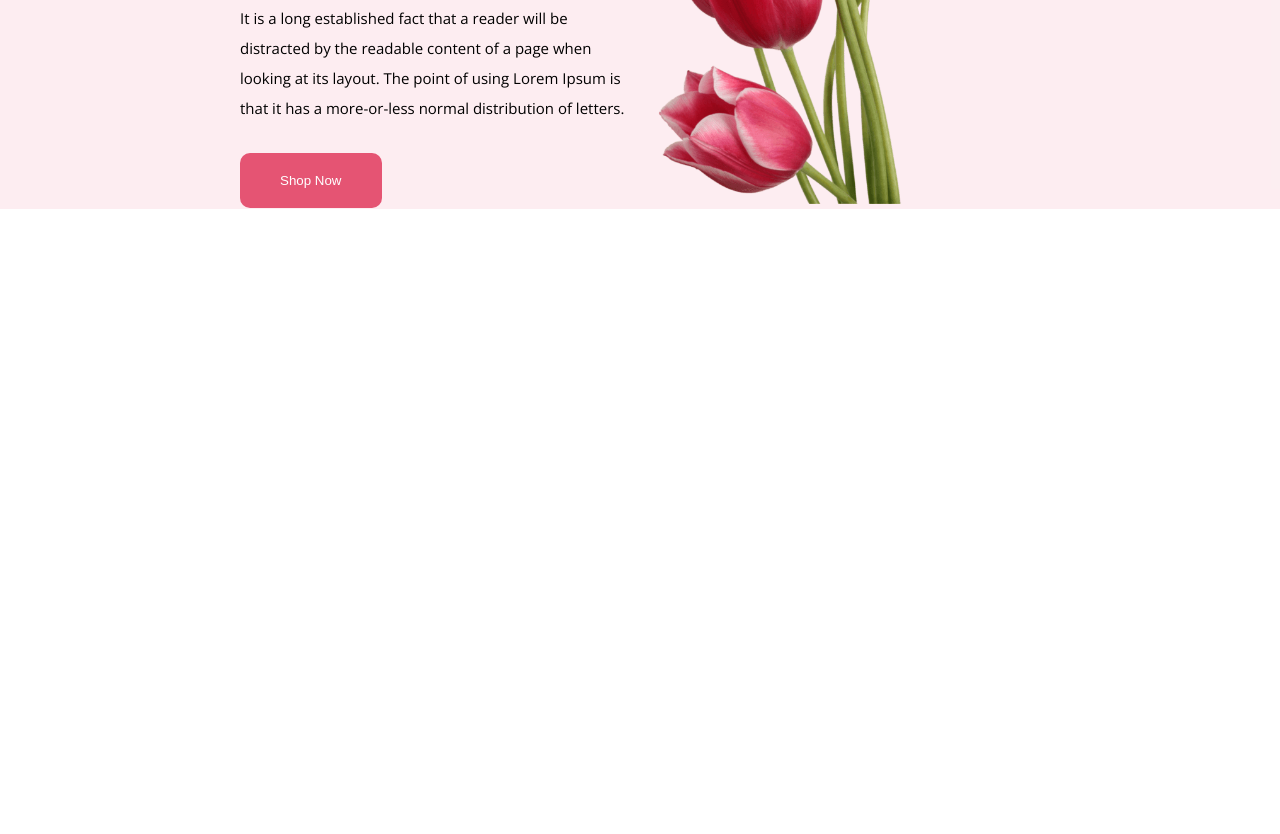
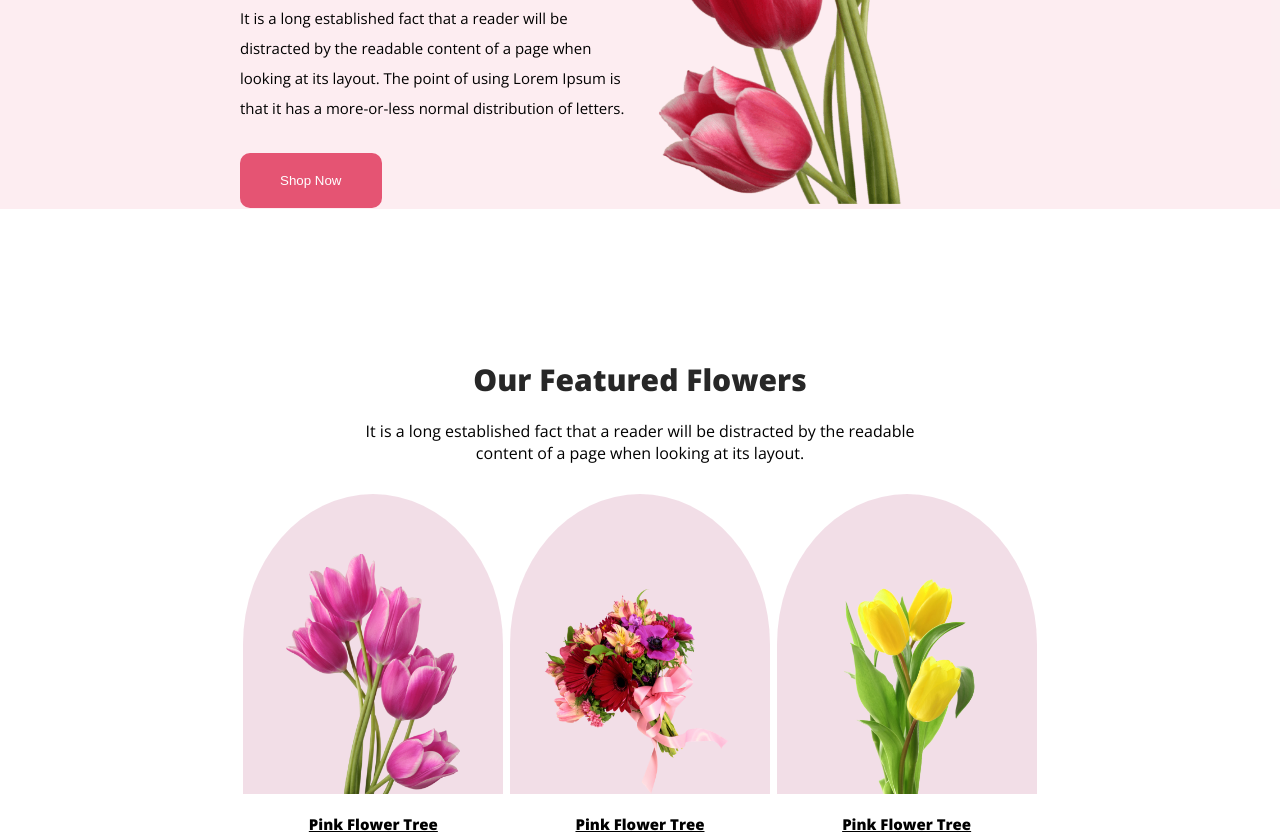
Before and after one commit to AshikurZaman01/Flower-Show-Website, a plain HTML site: page index.html in a window 1280 px wide. Shown: the part 320-1154 px from the top of the page. Before the commit the page ends 800 px from the top, so only its background shows below. Drawn offline with nearby package versions, Linux system fonts and the light colour scheme.

Commit message:
added OUR FEATURE SECTION

```diff
--- a/index.html
+++ b/index.html
@@ -30,7 +30,7 @@
 
       <!-- Banner image -->
             <div class="banner-image">
-                <img src="Flower Asset/pngwing 10.png" alt="">
+                <img src="Flower Asset/pngwing 10.png" alt="Picture of Flower">
             </div>
         </div>
         <!-- HEADER End -->
@@ -38,6 +38,60 @@
     <!-- HEADER end -->
 
 
+    <!-- Main Section start -->
+    <main>
+
+         <!-- our-features Section start -->
+        <section class="our-features">
+            <div class="our-feature-info">
+                 <h4 class="our-features-title">Our Featured Flowers</h4>
+
+            <p class="our-features-description">It is a long established fact that a reader will be distracted by the readable content of a page when looking at its layout.</p>
+            </div>
+
+             <!-- our-features container Section start -->
+      <div class="our-feature-container">
+
+        <div class="our-feature-con">
+
+          <div class="our-feature-box">
+            <img src="Flower Asset/pngwing 6.png" alt="flower 6">
+
+        </div>
+        <div class="our-feature-description">Pink Flower Tree</div>
+       </div>
+
+        <div class="our-feature-con">
+
+          <div class="our-feature-box">
+            <img src="Flower Asset/pngwing 5.png" alt="flower 6">
+
+        </div>
+        <div class="our-feature-description">Pink Flower Tree</div>
+       </div>
+
+        <div class="our-feature-con">
+
+          <div class="our-feature-box">
+            <img src="Flower Asset/pngwing 7.png" alt="flower 6">
+
+        </div>
+        <div class="our-feature-description">Pink Flower Tree</div>
+       </div>
+
+
+
+
+
+      </div>
+             <!-- our-features container Section end -->
+
+
+        </section>
+         <!-- our-features Section end -->
+
+    </main>
+    <!-- Main Section End -->
 
 
 </body>
--- a/style.css
+++ b/style.css
@@ -62,3 +62,71 @@ align-items: center;
 }
 
 /* HEADER styles end*/
+
+
+/* MAIN section styles start*/
+main{
+    padding-left: 240px;
+    padding-right: 240px;
+}
+
+/* Our Feature section styles start*/
+.our-features{
+    margin-top: 150px;
+}
+.our-feature-info{
+    width: 600px;
+    margin: 0 auto;
+    text-align: center;
+    margin-bottom: 30px;
+}
+.our-features-title{
+    font-size: 30px;
+    font-weight: 700;
+    color: #272727;
+    margin-bottom: 20px;
+}
+
+
+.our-feature-container{
+    display: flex;
+    justify-content: space-around;
+}
+
+.our-feature-box{
+    width: 260px;
+    height: 300px;
+    border-radius: 50% 50% 0 0 ;
+    background-color: #f2f2f2;
+    display: flex;
+   flex-direction: column;
+   align-items: center;
+   justify-content: flex-end;
+}
+.our-feature-box:nth-child(1)
+{
+    background-color: rgba(167, 33, 98, 0.15);
+}
+.our-feature-box:nth-child(2)
+{
+    background-color: rgba(5, 151, 160, 0.15);
+}
+.our-feature-box:nth-child(3)
+{
+    background-color: rgba(71, 125, 17, 0.15)
+}
+.our-feature-box img{
+    max-width: 80%;
+    max-height: 80%;
+}
+.our-feature-description{
+    margin-top: 20px;
+    text-align: center;
+    text-decoration: underline;
+    font-size: 15px;
+    font-weight: bold;
+}
+/* Our Feature section styles end*/
+
+
+/* MAIN section styles end*/
```
